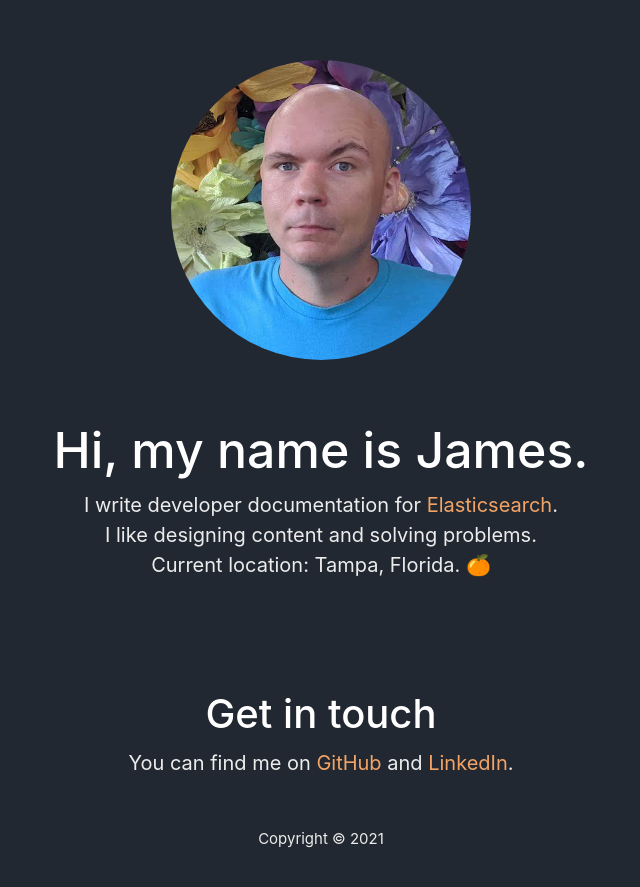
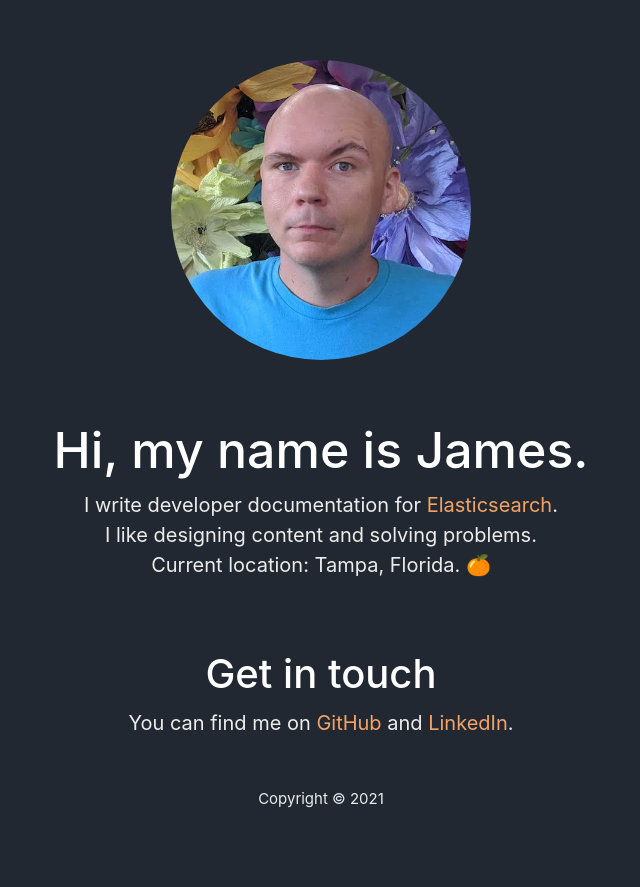
Before and after one commit to jrodewig/jrodewig.github.io, a Jekyll site: the page built from index.html, in a window 1280 px wide. Shown: the top 887 px of the page, without its empty margins (319-959 px from the left). Built offline with Jekyll 4.4.1, drawn with Linux system fonts in a browser that asks for light colours.

Commit message:
Whitespace changes

```diff
--- a/index.html
+++ b/index.html
@@ -7,7 +7,7 @@ title: James Rodewig
 <header>
   <img src="/assets/img/james.jpg" alt="James Rodewig">
 </header>
-<section class="py-5">
+<section class="pt-5 pb-3">
   <h1>Hi, my name is James.</h1>
   <p>I write developer documentation for <a href="https://www.elastic.co/elasticsearch/" rel="noopener noreferrer">Elasticsearch</a>.<br>
      I like designing content and solving problems.<br>
```
